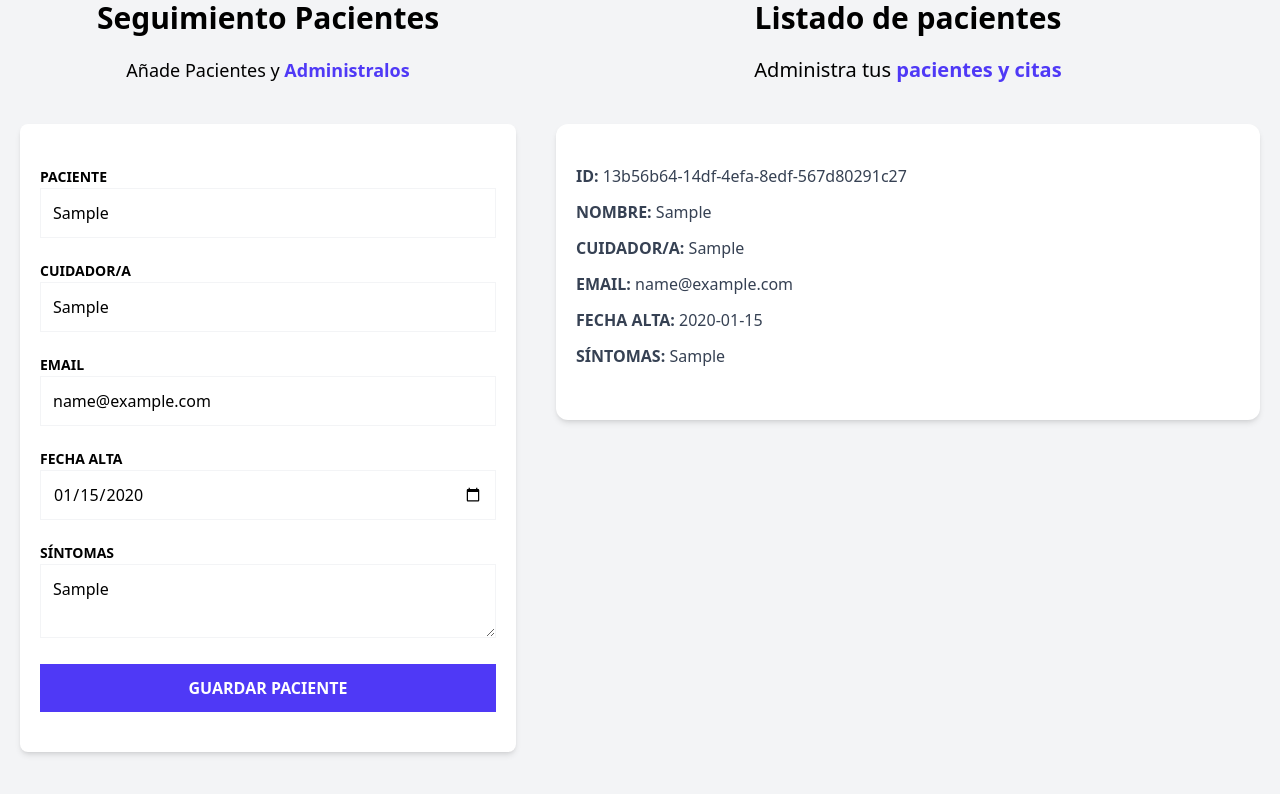
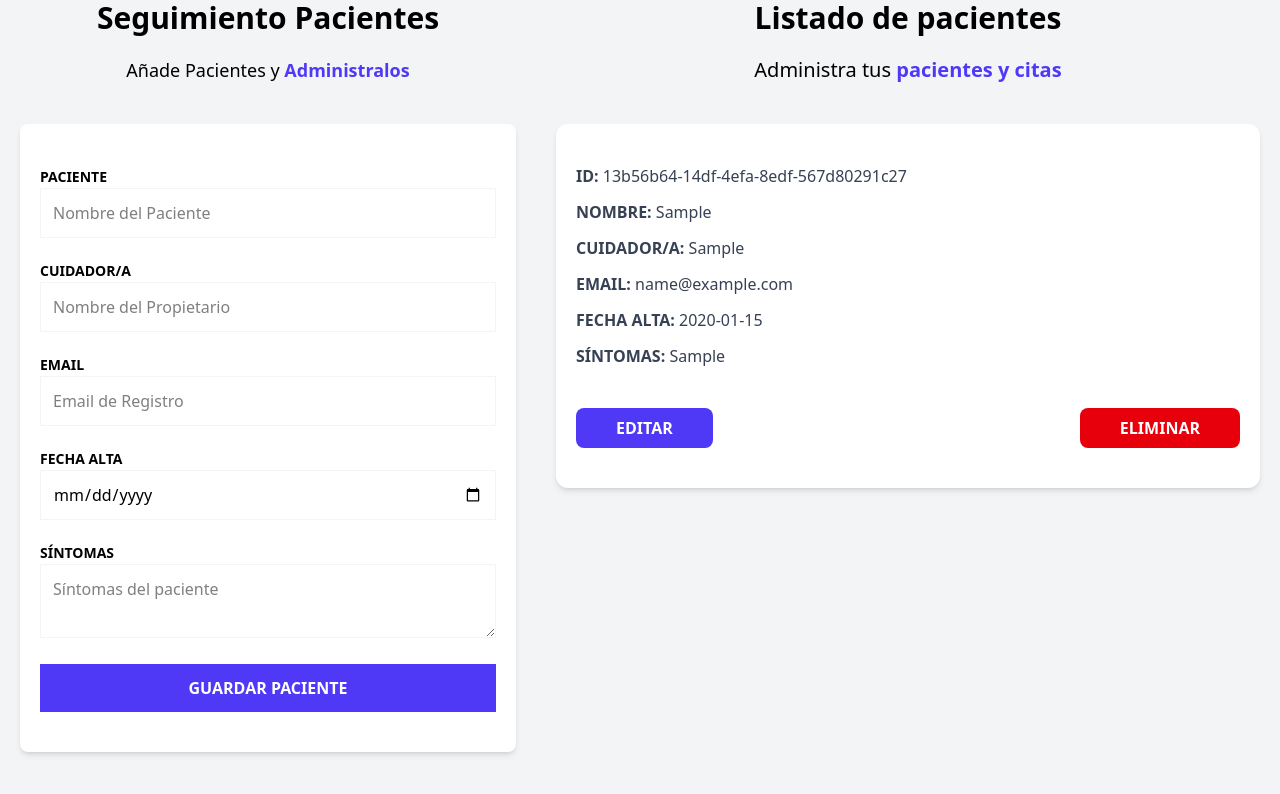
Before and after one commit to devAyyoub/pacientes-zustand, a React (Vite) app: page / in a window 1280 px wide. Both pictures are taken after typing "Sample", "Sample", "name@example.com", "2020-01-15", "Sample" into the empty fields and a click on the input "Guardar Paciente". Shown: the part 224-1018 px from the top of the page. Built offline with nearby package versions, Linux system fonts and the light colour scheme.

Commit message:
created delete and edit buttons

```diff
--- a/src/components/PatientDetails.tsx
+++ b/src/components/PatientDetails.tsx
@@ -14,6 +14,21 @@
       <PatientDetailItem label="Email" data={patient.email} />
       <PatientDetailItem label="Fecha Alta" data={patient.date.toString()} />
       <PatientDetailItem label="Síntomas" data={patient.symptoms} />
+
+      <div className="flex justify-between mt-10">
+        <button
+          type="button"
+          className="py-2 px-10 bg-indigo-600 hover:bg-indigo-700 text-white font-bold uppercase rounded-lg"
+        >
+          Editar
+        </button>
+        <button
+          type="button"
+          className="py-2 px-10 bg-red-600 hover:bg-red-700 text-white font-bold uppercase rounded-lg"
+        >
+          Eliminar
+        </button>
+      </div>
     </div>
   );
 }
--- a/src/components/PatientForm.tsx
+++ b/src/components/PatientForm.tsx
@@ -8,12 +8,15 @@
     register,
     handleSubmit,
     formState: { errors },
+    reset
   } = useForm<DraftPatient>();
 
   const addPatient = usePatientStore(state => state.addPatient)
 
   const registerPatient = (data: DraftPatient) => {
     addPatient(data)
+
+    reset()
   };
 
   return (
```
